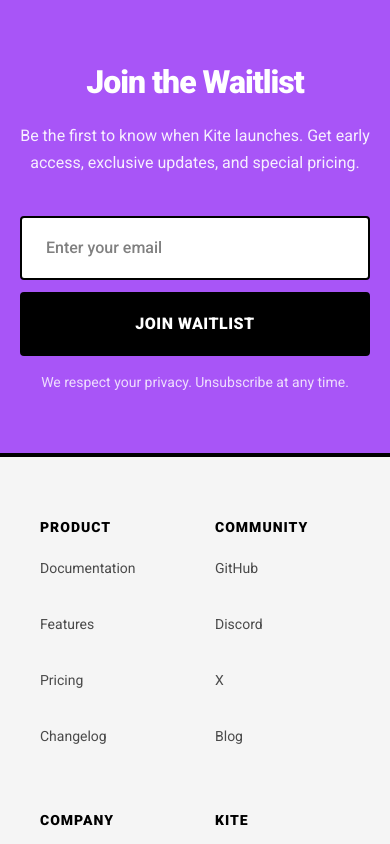
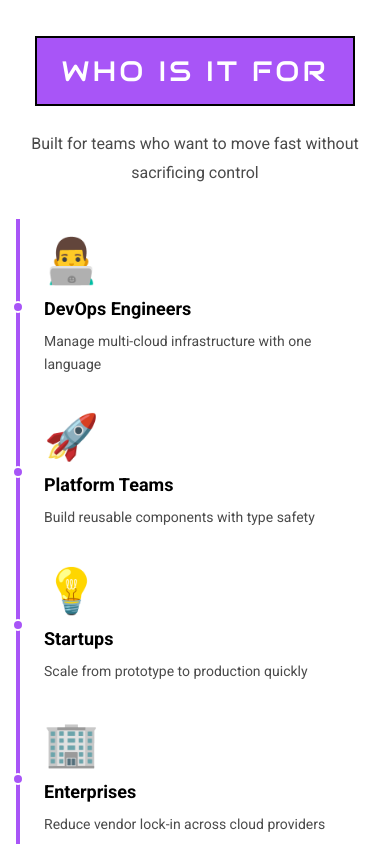
Before and after one commit to tudor-pop/kitelang.cloud, a Next.js app in the folder kitelang/: page / in a window 390 px wide. Shown: the part 2520-3364 px from the top of the page. Built offline with nearby package versions, Linux system fonts and the light colour scheme.

Commit message:
improve performance

```diff
--- a/kitelang/app/page.module.css
+++ b/kitelang/app/page.module.css
@@ -308,6 +308,88 @@
     z-index: 1;
 }
 
+/* Who Is It For Section */
+.whoSection {
+    padding: 100px 40px;
+    background: var(--bg-primary);
+    width: 100%;
+    box-sizing: border-box;
+}
+
+.whoHeader {
+    text-align: center;
+    margin-bottom: 60px;
+    position: relative;
+}
+
+.whoList {
+    max-width: 900px;
+    margin: 0 auto;
+    display: flex;
+    flex-direction: column;
+    gap: 0;
+}
+
+.whoItem {
+    display: flex;
+    align-items: center;
+    gap: 32px;
+    padding: 32px 40px;
+    border-left: 4px solid var(--primary-color);
+    position: relative;
+    transition: all 0.3s ease;
+}
+
+.whoItem:hover {
+    background: var(--bg-secondary);
+    border-left-width: 6px;
+    padding-left: 38px;
+}
+
+.whoItem::before {
+    content: '';
+    position: absolute;
+    left: -8px;
+    top: 50%;
+    transform: translateY(-50%);
+    width: 12px;
+    height: 12px;
+    background: var(--primary-color);
+    border: 2px solid var(--bg-primary);
+    border-radius: 50%;
+    transition: all 0.3s ease;
+}
+
+.whoItem:hover::before {
+    width: 16px;
+    height: 16px;
+    left: -10px;
+}
+
+.whoIconLarge {
+    font-size: 64px;
+    flex-shrink: 0;
+    line-height: 1;
+}
+
+.whoContent {
+    flex: 1;
+}
+
+.whoTitle {
+    font-size: 24px;
+    font-weight: 700;
+    margin-bottom: 8px;
+    color: var(--text-primary);
+}
+
+.whoDescription {
+    font-size: 16px;
+    line-height: 1.6;
+    color: var(--text-secondary);
+    margin: 0;
+}
+
 /* Trust Badges Section */
 .trustSection {
     padding: 60px 40px;
@@ -363,6 +445,19 @@
     .featuresGrid {
         grid-template-columns: repeat(2, 1fr);
         gap: 28px;
+    }
+
+    .whoList {
+        gap: 0;
+    }
+
+    .whoItem {
+        padding: 28px 32px;
+        gap: 24px;
+    }
+
+    .whoIconLarge {
+        font-size: 56px;
     }
 
     .trustContainer {
@@ -438,6 +533,38 @@
     .featuresGrid {
         grid-template-columns: 1fr;
         gap: 20px;
+    }
+
+    .whoSection {
+        padding: 60px 24px;
+    }
+
+    .whoHeader {
+        margin-bottom: 48px;
+    }
+
+    .whoGrid {
+        grid-template-columns: 1fr;
+        gap: 20px;
+    }
+
+    .whoItem {
+        flex-direction: column;
+        align-items: flex-start;
+        padding: 24px 28px;
+        gap: 16px;
+    }
+
+    .whoIconLarge {
+        font-size: 48px;
+    }
+
+    .whoTitle {
+        font-size: 20px;
+    }
+
+    .whoDescription {
+        font-size: 15px;
     }
 
     .featureCard {
@@ -548,6 +675,31 @@
         gap: 16px;
     }
 
+    .whoSection {
+        padding: 40px 16px;
+    }
+
+    .whoHeader {
+        margin-bottom: 32px;
+    }
+
+    .whoItem {
+        padding: 20px 24px;
+        gap: 12px;
+    }
+
+    .whoIconLarge {
+        font-size: 44px;
+    }
+
+    .whoTitle {
+        font-size: 18px;
+    }
+
+    .whoDescription {
+        font-size: 14px;
+    }
+
     .featureCard {
         padding: 24px;
     }
--- a/kitelang/app/page.tsx
+++ b/kitelang/app/page.tsx
@@ -121,6 +121,54 @@
                     </div>
                 </section>
 
+                {/* Who Is It For Section */}
+                <section className={styles.whoSection}>
+                    <div className={styles.whoHeader}>
+                        <h2 className={styles.sectionTitle}>Who is it for</h2>
+                        <p className={styles.sectionSubtitle}>
+                            Built for teams who want to move fast without sacrificing control
+                        </p>
+                    </div>
+                    <div className={styles.whoList}>
+                        <div className={styles.whoItem}>
+                            <div className={styles.whoIconLarge}>👨‍💻</div>
+                            <div className={styles.whoContent}>
+                                <h3 className={styles.whoTitle}>DevOps Engineers</h3>
+                                <p className={styles.whoDescription}>
+                                    Manage multi-cloud infrastructure with one language
+                                </p>
+                            </div>
+                        </div>
+                        <div className={styles.whoItem}>
+                            <div className={styles.whoIconLarge}>🚀</div>
+                            <div className={styles.whoContent}>
+                                <h3 className={styles.whoTitle}>Platform Teams</h3>
+                                <p className={styles.whoDescription}>
+                                    Build reusable components with type safety
+                                </p>
+                            </div>
+                        </div>
+                        <div className={styles.whoItem}>
+                            <div className={styles.whoIconLarge}>💡</div>
+                            <div className={styles.whoContent}>
+                                <h3 className={styles.whoTitle}>Startups</h3>
+                                <p className={styles.whoDescription}>
+                                    Scale from prototype to production quickly
+                                </p>
+                            </div>
+                        </div>
+                        <div className={styles.whoItem}>
+                            <div className={styles.whoIconLarge}>🏢</div>
+                            <div className={styles.whoContent}>
+                                <h3 className={styles.whoTitle}>Enterprises</h3>
+                                <p className={styles.whoDescription}>
+                                    Reduce vendor lock-in across cloud providers
+                                </p>
+                            </div>
+                        </div>
+                    </div>
+                </section>
+
                 {/* Waitlist Section */}
                 <Suspense fallback={<div style={{ minHeight: '400px' }} />}>
                     <Waitlist />
```
